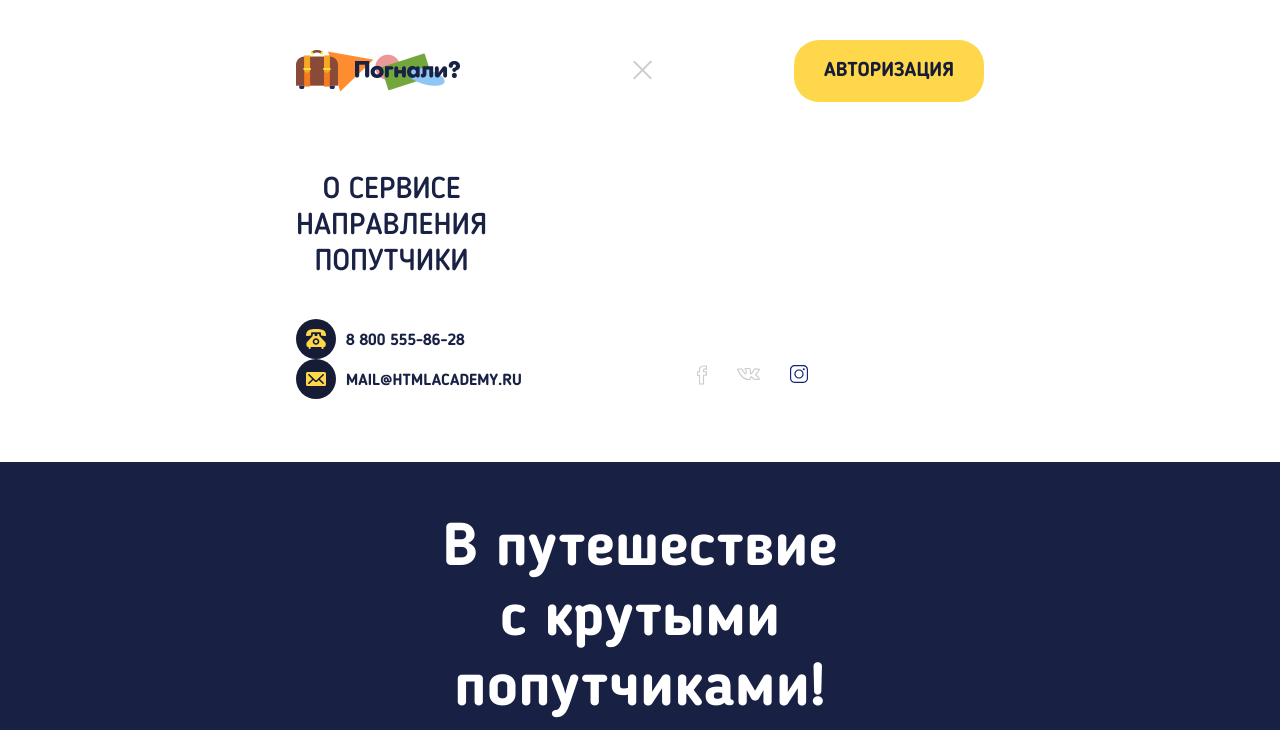
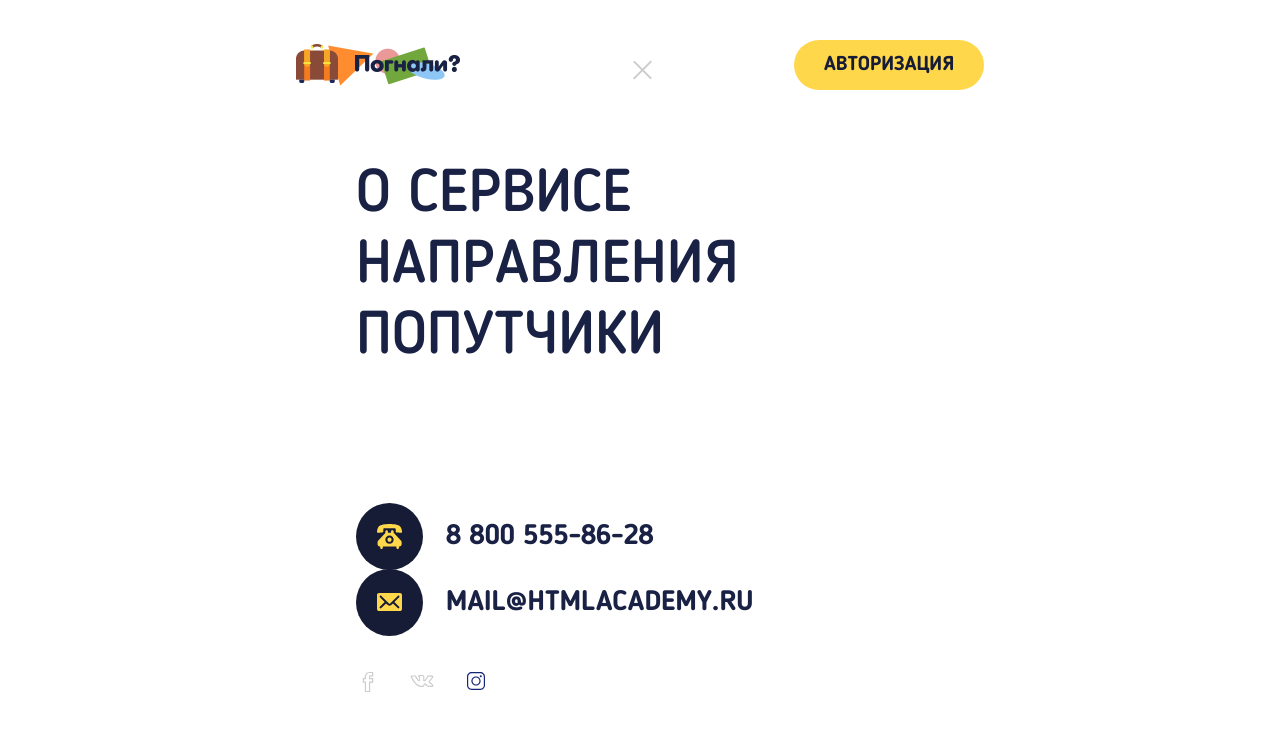
Before and after one commit to Marinarty/87903-pognali-17, a plain HTML site: page source/index.html in a window 1280 px wide. Both pictures are taken after a click on the button "Меню". Shown: the top 730 px of the page. Drawn offline with nearby package versions, Linux system fonts and the light colour scheme; files that its build step writes are made by us from their sources.

Commit message:
закончила стилизацию таблетной версии главной, кроме попапа

```diff
--- a/source/less/blocks/contacts.less
+++ b/source/less/blocks/contacts.less
@@ -227,6 +227,8 @@
     margin-bottom: 65px;
   }
 
+  .contacts--header .contacts__btn--tel,
+  .contacts--header .contacts__btn--email,
   .contacts--sign-up .contacts__btn--tel,
   .contacts--sign-up .contacts__btn--email {
     font-size: 28px;
@@ -236,10 +238,14 @@
     &::before {
       width: 67px;
       height: 67px;
-      background-size: 28px;
+      top: -20px;
+
+
+      background-size: 25px;
     }
   }
 
+  .contacts--header .contacts__btn--tel,
   .contacts--sign-up .contacts__btn--tel {
     margin-bottom: 38px;
   }
--- a/source/less/blocks/header.less
+++ b/source/less/blocks/header.less
@@ -213,8 +213,18 @@
     top: 16px;
   }
 
+  .header--menu-open .header__contacts {
+    padding-left: 60px;
+    margin-top: 100px;
+  }
+
   .header--menu-open {
     background-color: @white;
+  }
+
+  .header--menu-open .header__social-links {
+    width: 100%;
+    padding-left: 60px;
   }
 
   .header--menu-open .header__logo {
@@ -226,18 +236,11 @@
     display: inline-block;
     width: 190px;
     margin-bottom: 0;
+    padding: 10px 30px;
 
     order: -1;
-
+    border-radius: 25px;
   }
-
-  // .header--menu-open .header__login-btn {
-  //   order: -1;
-  // }
-
-  // .header--menu-open .header__logo {
-  //   order: -3;
-  // }
 
   .header--menu-open .header__menu-btn {
     order: -2;
--- a/source/less/blocks/site-list.less
+++ b/source/less/blocks/site-list.less
@@ -18,6 +18,18 @@
   text-decoration: none;
 }
 
+@media (min-width: @tablet-width) {
+  .site-list {
+    align-items: flex-start;
+    padding-left: 60px;
+  }
+
+  .site-list__link {
+    font-size: 60px;
+    line-height: 71px;
+  }
+}
+
 @media (min-width: @desktop-width) {
   .site-list {
     flex-direction: row;
--- a/source/less/blocks/social.less
+++ b/source/less/blocks/social.less
@@ -60,6 +60,10 @@
     height: 60px;
   }
 
+  .social--header svg {
+    width: 24px;
+  }
+
   .social--footer svg {
     width: 24px;
     height: 24px;
```
